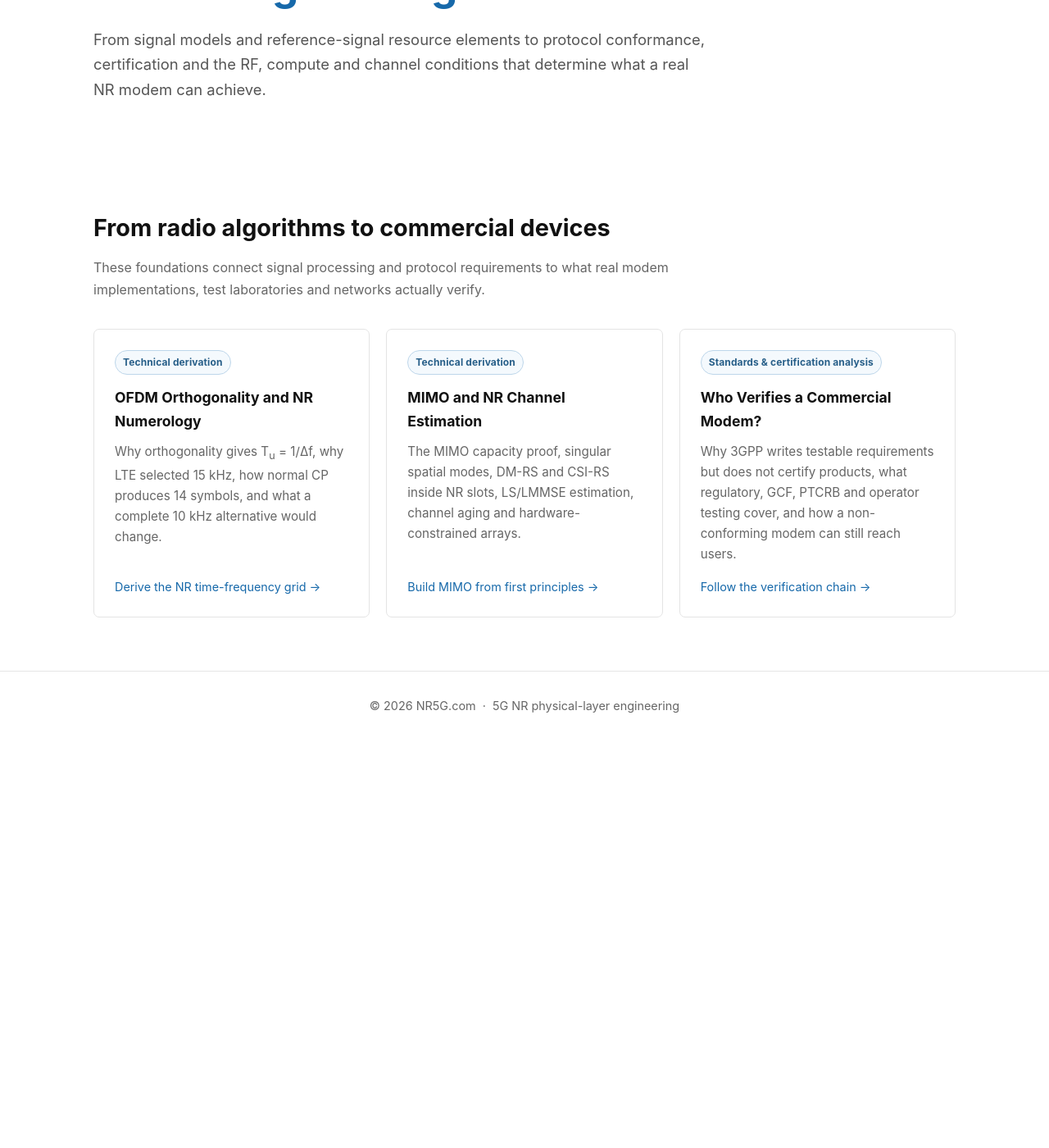
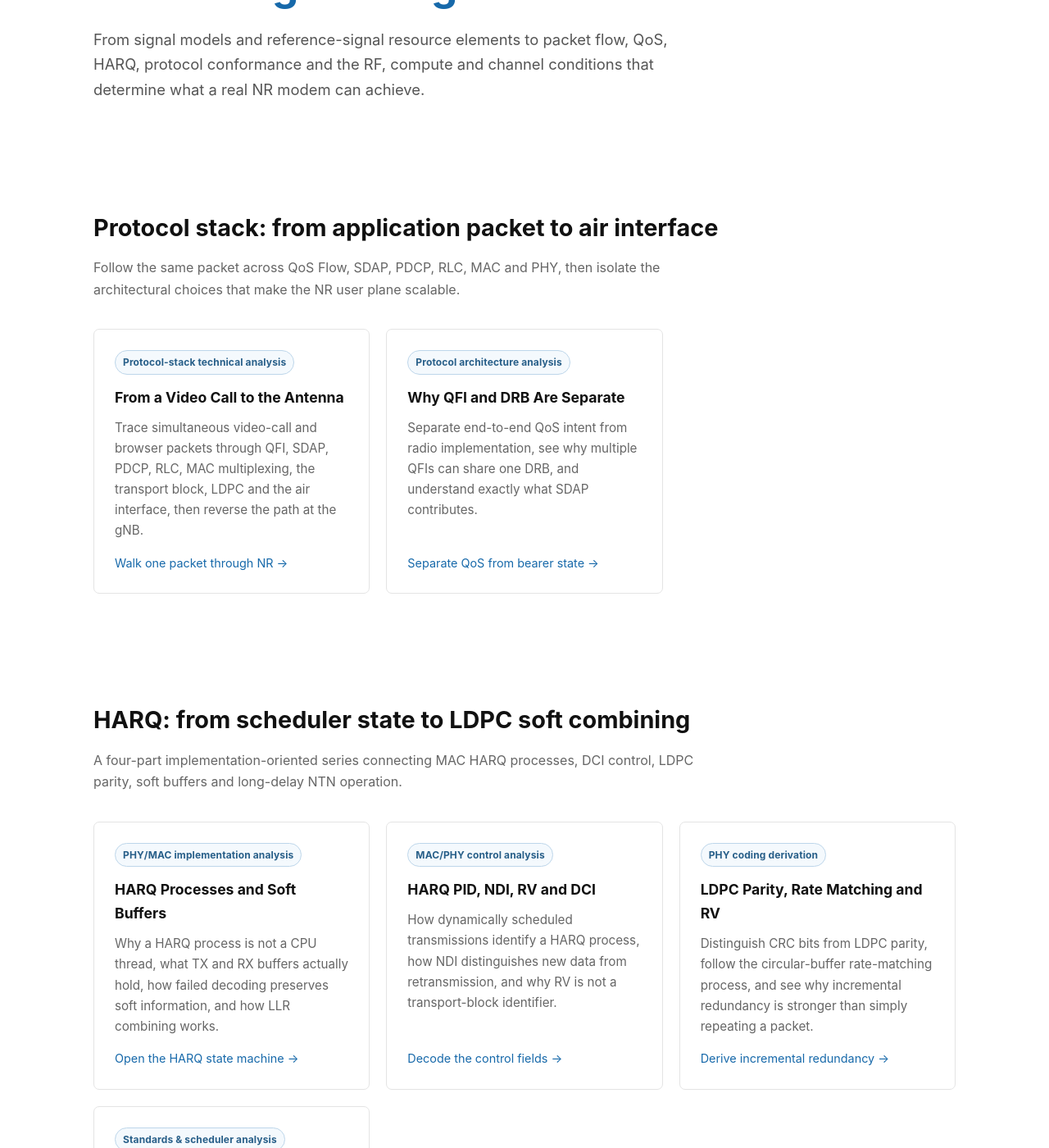
Before and after one commit to pppiyushh/nr5g, a Jekyll site: the page built from 5G/index.html, in a window 1280 px wide and 1400 px high, scrolled down 247 px. Shown: the whole window at 82% size. Built offline with Jekyll 4.4.1, drawn with Linux system fonts in a browser that asks for light colours; before the commit the page ends 1150 px from its top, so only the background shows below that; some of the changed text lies outside the part shown.

Commit message:
Add NR protocol stack and HARQ article series to 5G index

```diff
--- a/5G/index.html
+++ b/5G/index.html
@@ -6,7 +6,7 @@
     <meta charset="UTF-8">
     <meta name="viewport" content="width=device-width, initial-scale=1.0">
     <title>5G NR Engineering | NR5G</title>
-    <meta name="description" content="Implementation-oriented foundations for 5G NR physical-layer engineering, protocol conformance, modem certification and commercial network behavior.">
+    <meta name="description" content="Implementation-oriented foundations for 5G NR physical-layer engineering, protocol-stack behavior, HARQ, protocol conformance, modem certification and commercial network behavior.">
     <link rel="stylesheet" href="../assets/css/site.css">
     {% include analytics.html %}
 </head>
@@ -32,12 +32,62 @@
         <div class="topic-label">Engineering Foundation</div>
         <h1>5G NR <span>Engineering</span></h1>
         <p>
-            From signal models and reference-signal resource elements to protocol conformance, certification and the RF, compute and channel conditions that determine what a real NR modem can achieve.
+            From signal models and reference-signal resource elements to packet flow, QoS, HARQ, protocol conformance and the RF, compute and channel conditions that determine what a real NR modem can achieve.
         </p>
     </section>
 
     <section>
-        <h2>From radio algorithms to commercial devices</h2>
+        <h2>Protocol stack: from application packet to air interface</h2>
+        <p class="section-intro">Follow the same packet across QoS Flow, SDAP, PDCP, RLC, MAC and PHY, then isolate the architectural choices that make the NR user plane scalable.</p>
+        <div class="grid">
+            <article class="card">
+                <div class="evidence-tag">Protocol-stack technical analysis</div>
+                <h3>From a Video Call to the Antenna</h3>
+                <p>Trace simultaneous video-call and browser packets through QFI, SDAP, PDCP, RLC, MAC multiplexing, the transport block, LDPC and the air interface, then reverse the path at the gNB.</p>
+                <a href="protocol-stack/nr-user-plane-packet-walk.html">Walk one packet through NR →</a>
+            </article>
+            <article class="card">
+                <div class="evidence-tag">Protocol architecture analysis</div>
+                <h3>Why QFI and DRB Are Separate</h3>
+                <p>Separate end-to-end QoS intent from radio implementation, see why multiple QFIs can share one DRB, and understand exactly what SDAP contributes.</p>
+                <a href="protocol-stack/qfi-vs-drb-sdap.html">Separate QoS from bearer state →</a>
+            </article>
+        </div>
+    </section>
+
+    <section>
+        <h2>HARQ: from scheduler state to LDPC soft combining</h2>
+        <p class="section-intro">A four-part implementation-oriented series connecting MAC HARQ processes, DCI control, LDPC parity, soft buffers and long-delay NTN operation.</p>
+        <div class="grid">
+            <article class="card">
+                <div class="evidence-tag">PHY/MAC implementation analysis</div>
+                <h3>HARQ Processes and Soft Buffers</h3>
+                <p>Why a HARQ process is not a CPU thread, what TX and RX buffers actually hold, how failed decoding preserves soft information, and how LLR combining works.</p>
+                <a href="harq/harq-process-soft-buffer-llr-combining.html">Open the HARQ state machine →</a>
+            </article>
+            <article class="card">
+                <div class="evidence-tag">MAC/PHY control analysis</div>
+                <h3>HARQ PID, NDI, RV and DCI</h3>
+                <p>How dynamically scheduled transmissions identify a HARQ process, how NDI distinguishes new data from retransmission, and why RV is not a transport-block identifier.</p>
+                <a href="harq/harq-pid-ndi-rv-dci.html">Decode the control fields →</a>
+            </article>
+            <article class="card">
+                <div class="evidence-tag">PHY coding derivation</div>
+                <h3>LDPC Parity, Rate Matching and RV</h3>
+                <p>Distinguish CRC bits from LDPC parity, follow the circular-buffer rate-matching process, and see why incremental redundancy is stronger than simply repeating a packet.</p>
+                <a href="harq/ldpc-parity-rate-matching-rv.html">Derive incremental redundancy →</a>
+            </article>
+            <article class="card">
+                <div class="evidence-tag">Standards & scheduler analysis</div>
+                <h3>How Many HARQ Processes Does NR Use?</h3>
+                <p>Separate UE capability from RRC configuration and per-transmission PID selection, then connect HARQ pipeline depth and soft-buffer cost to NTN delay.</p>
+                <a href="harq/harq-process-count-capability-configuration-ntn.html">Size the HARQ pipeline →</a>
+            </article>
+        </div>
+    </section>
+
+    <section>
+        <h2>Physical-layer foundations and commercial behavior</h2>
         <p class="section-intro">These foundations connect signal processing and protocol requirements to what real modem implementations, test laboratories and networks actually verify.</p>
         <div class="grid">
             <article class="card">
@@ -62,6 +112,6 @@
     </section>
 </main>
 
-<footer>© 2026 NR5G.com &nbsp;·&nbsp; 5G NR physical-layer engineering</footer>
+<footer>© 2026 NR5G.com &nbsp;·&nbsp; 5G NR protocol, scheduler and physical-layer engineering</footer>
 </body>
 </html>
```
